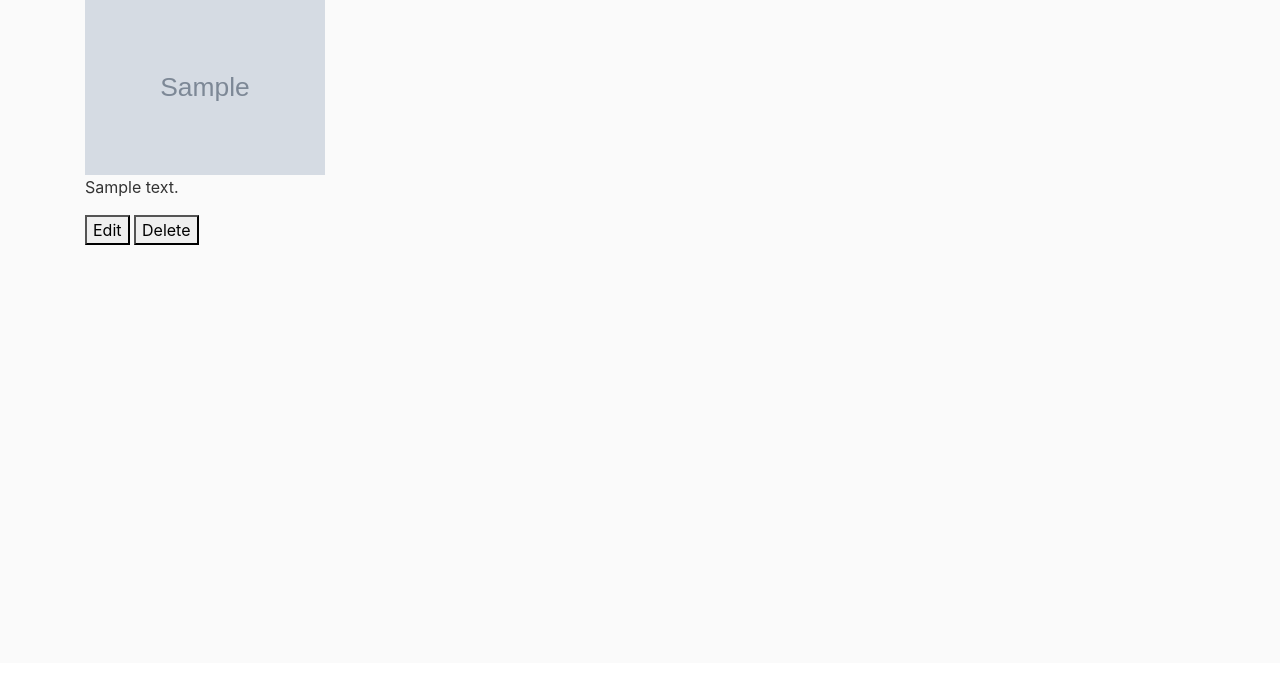
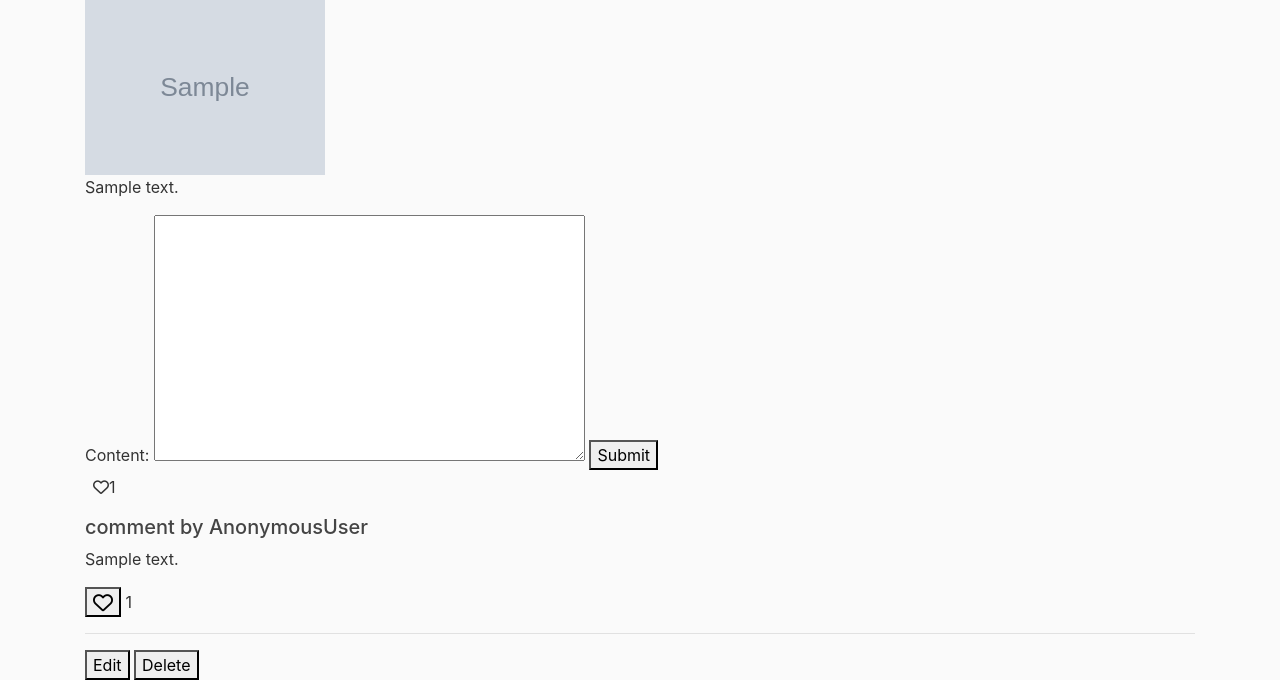
Before and after one commit to yildirimkadir/django-blogApp, a Django app: a page that uses blog/templates/blog/post_detail.html in a window 1280 px wide. Shown: the part 137-817 px from the top of the page. Before the commit the page ends 382 px from the top, so only its background shows below. Run offline with Django 4.2, Linux system fonts and the light colour scheme; tables that the repository leaves empty hold one stand-in row (values such as "Sample post"); grey boxes marked "Sample" are stand-in pictures; some libraries are stand-ins or nearby versions.

Commit message:
"Like function wurde hinzugefügt."

```diff
--- a/blog/models.py
+++ b/blog/models.py
@@ -44,6 +44,10 @@ class Post(models.Model):
     def like_count(self):
         return self.like_set.all().count()
 
+    def comments(self):
+        return self.comment_set.all()
+
+
 
 class Comment(models.Model):
     user = models.ForeignKey(User, on_delete=models.CASCADE, related_name="comment")
--- a/blog/templates/blog/post_detail.html
+++ b/blog/templates/blog/post_detail.html
@@ -6,7 +6,33 @@
 <h1>{{object.title}}</h1>
 <img src="{{ object.image.url }}" alt="" style="width:15rem; height: 11rem; align-self:center;">
 <p>{{object.content}}</p>
+<form action="" method="Post">
+    {% csrf_token %}
+    {{form}}
+    <button type="submit">Submit</button>
+</form>
+<p><span><i class="far fa-heart ml-2"></i>{{ object.like_count }}</span></p>
+{% for comment in object.comments %}
+{% comment %} object dedigimiz, user in yorum yazmak icin tikladigi Post ve o post un icinde yapilan yoruma (Post modelde yazdigmiz def comments yardimiyla Comment modeline ulastigim icin) object.comments diyerek ulasiyorum.Birden fazla yorum yapilacagi icin for kullandim ve yapilan yorum o Comment modeli icindeki content oldugu icin comment.content dedim.  {% endcomment %}
+<h5>comment by {{user}}</h5>
+<p>{{comment.content}}</p>
+
+{% endfor %}
+<form action="{% url 'blog:like' object.slug %}">
+    {% csrf_token %}
+    <input type="hidden" name="post">
+    <input type="hidden" name="user">
+
+
+    <button type="submit"><i class="far fa-heart fa-lg"></i></button>
+    {{object.like_count }}
+</form>
+<hr>
+
+
+
 <a href="{% url 'blog:update' object.slug %}"><button>Edit</button></a>
 <a href="{% url 'blog:delete' object.slug %}"><button>Delete</button></a>
 
+
 {% endblock content %}
--- a/blog/urls.py
+++ b/blog/urls.py
@@ -1,5 +1,5 @@
 from django.urls import path
-from .views import post_list, post_create, post_detail, post_update, post_delete
+from .views import post_list, post_create, post_detail, post_update, post_delete, like
 
 app_name = "blog"
 urlpatterns = [
@@ -8,4 +8,5 @@ urlpatterns = [
     path("<str:slug>/", post_detail, name='detail'),
     path("update/<str:slug>/", post_update, name='update'),
     path("delete/<str:slug>/", post_delete, name='delete'),
+    path("like/<str:slug>/", like, name='like'),
 ]
--- a/blog/views.py
+++ b/blog/views.py
@@ -1,7 +1,7 @@
 from multiprocessing import context
 from django.shortcuts import get_object_or_404, render, redirect
-from .models import Post
-from .forms import PostForm
+from .models import Post, Like
+from .forms import CommentForm, PostForm
 # Create your views here.
 def post_list(request):
     queryset = Post.objects.filter(status="p")
@@ -25,9 +25,20 @@ def post_create(request):
     return render(request, "blog/post_create.html", context)
 
 def post_detail(request, slug):
+    form = CommentForm()
     obj = get_object_or_404(Post, slug=slug)
+    if request.method == "POST":
+        form = CommentForm(request.POST)
+        if form.is_valid():
+            comment = form.save(commit=False)
+            comment.user = request.user
+            comment.post = obj
+            comment.save()
+            return redirect("blog:detail", slug=slug)
+            # return redirect(request.path) -- > second way
     context = {
-        "object": obj
+        "object": obj,
+        "form": form
     }
     return render(request, "blog/post_detail.html", context)
 
@@ -52,3 +63,14 @@ def post_delete(request, slug):
         "object": obj,
     }
     return render(request, "blog/post_delete.html", context)
+
+def like(request, slug):
+    if request.method == "POST":
+        object = get_object_or_404(Post, slug=slug)
+        like_qs = Like.objects.filter(user=request.user, post=object)
+        if like_qs:
+            like_qs[0].delete()
+        else:
+            Like.objects.create(user=request.user, post=object)
+        return redirect("blog:detail", slug=slug)
+    return redirect("blog:detail", slug=slug)
--- a/main/settings.py
+++ b/main/settings.py
@@ -119,6 +119,7 @@ USE_TZ = True
 
 STATIC_URL = "static/"
 MEDIA_URL = "/media/"
+STATICFILES_DIRS = [BASE_DIR / "static"]
 
 MEDIA_ROOT = BASE_DIR / "media_root"
 
```
